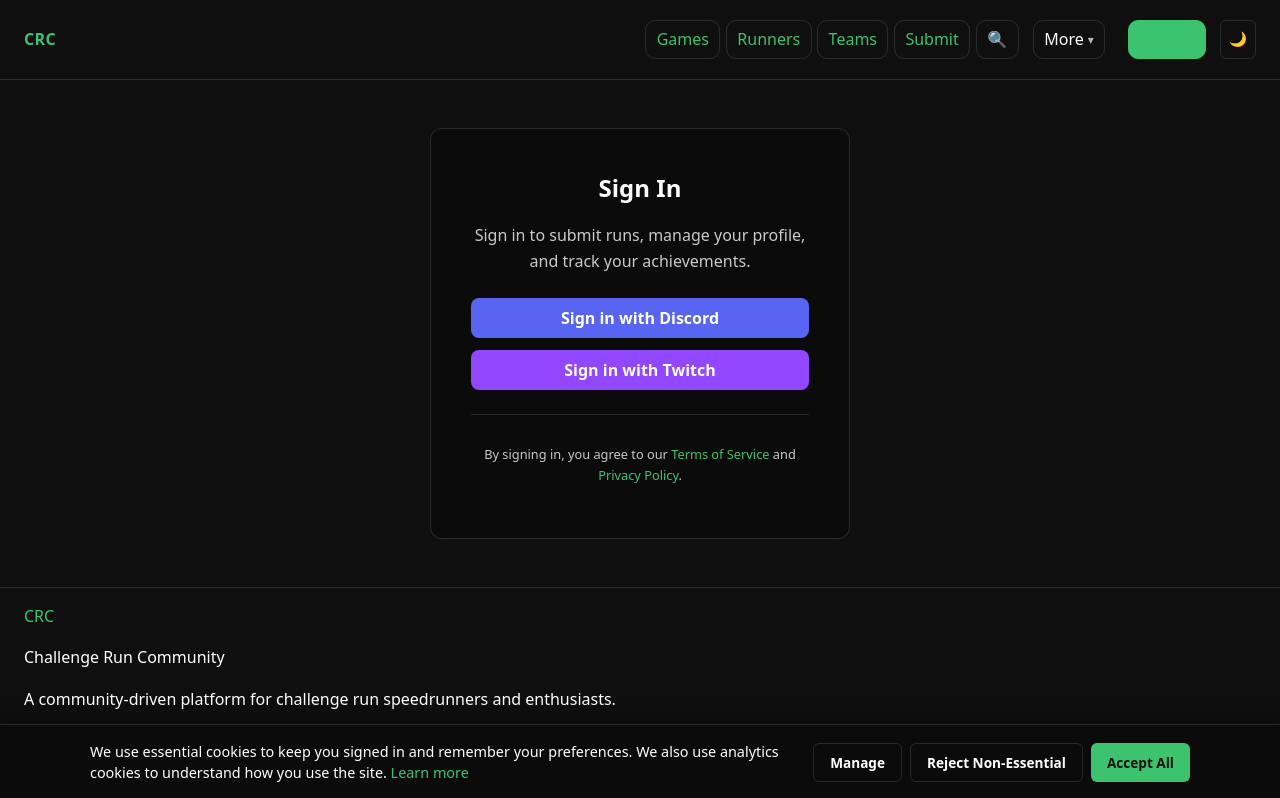
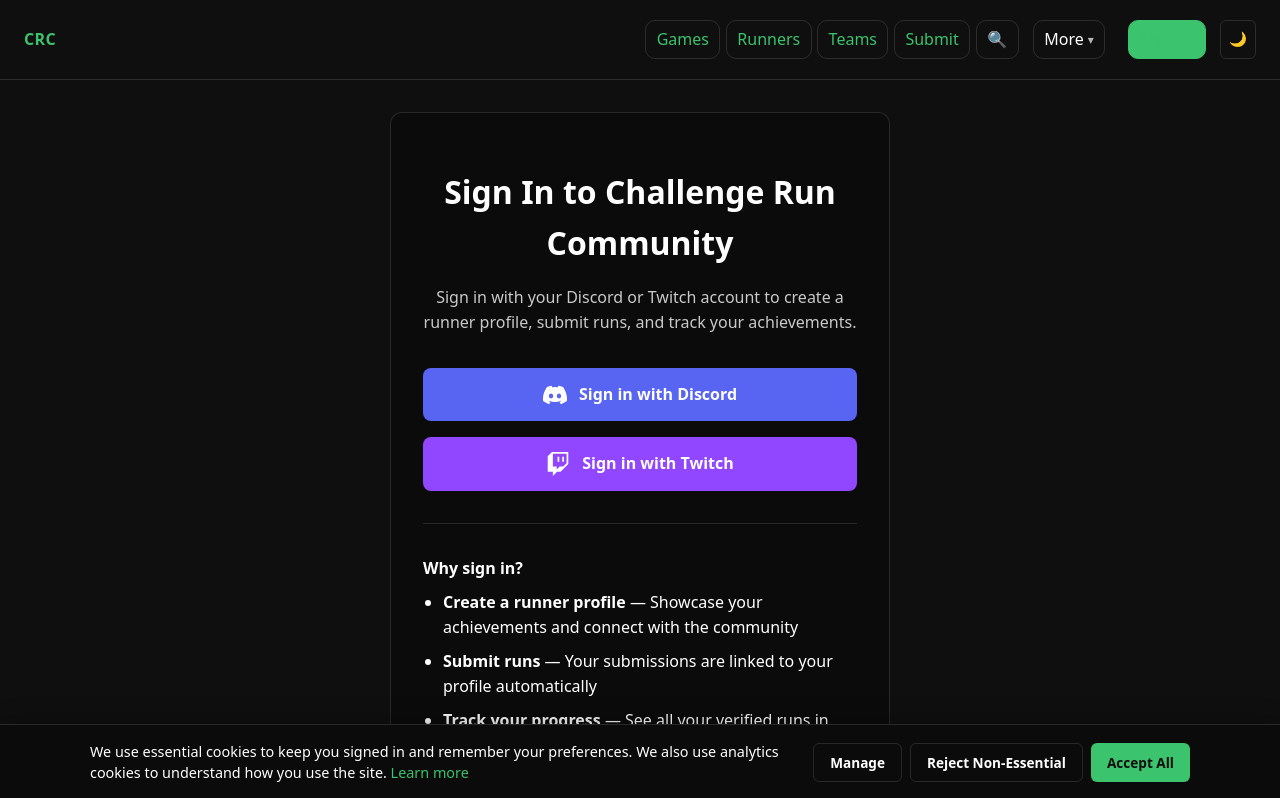
Before and after one commit to GaryAsher/CRC, a SvelteKit app: page /sign-in in a window 1280 px wide. Shown: the top 798 px of the page. Built offline with nearby package versions, Linux system fonts and the light colour scheme; no server answers.

Commit message:
fix: align sign-in, search, teams pages with Jekyll SCSS classes

```diff
--- a/src/routes/sign-in/+page.svelte
+++ b/src/routes/sign-in/+page.svelte
@@ -8,12 +8,20 @@
 
 	let signingIn = $state(false);
 	let errorMessage = $state('');
+	let loading = $state(true);
+	let userMeta = $state<{ avatar?: string; name?: string; provider?: string } | null>(null);
 
-	// If already signed in, redirect
 	onMount(() => {
+		// Check if already signed in
 		if ($session) {
-			goto('/profile');
+			const meta = $session.user?.user_metadata;
+			userMeta = {
+				avatar: meta?.avatar_url || meta?.picture,
+				name: meta?.full_name || meta?.name || meta?.user_name || 'User',
+				provider: $session.user?.app_metadata?.provider || 'OAuth'
+			};
 		}
+		loading = false;
 	});
 
 	async function signInWith(provider: 'discord' | 'twitch') {
@@ -34,114 +42,205 @@
 			signingIn = false;
 		}
 	}
+
+	async function signOut() {
+		await supabase.auth.signOut();
+		userMeta = null;
+	}
 </script>
 
 <svelte:head><title>Sign In | Challenge Run Community</title></svelte:head>
 
 <div class="page-width">
 	<div class="sign-in-page">
-		<div class="sign-in-card">
-			<h1>Sign In</h1>
-			<p class="muted">Sign in to submit runs, manage your profile, and track your achievements.</p>
+		<div class="sign-in-card card">
+			<h1>Sign In to Challenge Run Community</h1>
+			<p class="muted sign-in-intro">
+				Sign in with your Discord or Twitch account to create a runner profile, submit runs, and track your achievements.
+			</p>
 
+			<!-- Loading state -->
+			{#if loading}
+				<div class="sign-in-loading">
+					<div class="spinner"></div>
+					<p class="muted">Loading...</p>
+				</div>
+
+			<!-- Already signed in -->
+			{:else if $session && userMeta}
+				<div class="sign-in-state">
+					<div class="sign-in-user">
+						<img
+							src={userMeta.avatar || '/assets/img/site/default-runner.png'}
+							alt=""
+							class="sign-in-user__avatar"
+						/>
+						<div class="sign-in-user__info">
+							<p class="sign-in-user__name">{userMeta.name}</p>
+							<p class="sign-in-user__provider muted">via {userMeta.provider?.charAt(0).toUpperCase()}{userMeta.provider?.slice(1)}</p>
+						</div>
+					</div>
+					<p class="muted">You're already signed in!</p>
+					<div class="sign-in-actions">
+						<a href="/profile" class="btn btn--primary">Go to Profile</a>
+						<a href="/profile/settings" class="btn">Settings</a>
+						<button type="button" class="btn" onclick={signOut}>Sign Out</button>
+					</div>
+				</div>
+
+			<!-- Sign in options -->
+			{:else}
 				{#if errorMessage}
-				<div class="alert alert--error">{errorMessage}</div>
+					<div class="sign-in-error">
+						<p class="sign-in-error__message">{errorMessage}</p>
+						<button type="button" class="btn" onclick={() => errorMessage = ''}>Try Again</button>
+					</div>
 				{/if}
 
-			<div class="sign-in-buttons">
+				<div class="sign-in-options">
 					<button
-					class="btn btn--discord"
+						type="button"
+						class="sign-in-btn sign-in-btn--discord"
 						onclick={() => signInWith('discord')}
 						disabled={signingIn}
 					>
-					{signingIn ? 'Redirecting...' : 'Sign in with Discord'}
+						<svg class="sign-in-btn__icon" viewBox="0 0 24 24" fill="currentColor">
+							<path d="M20.317 4.37a19.791 19.791 0 0 0-4.885-1.515.074.074 0 0 0-.079.037c-.21.375-.444.864-.608 1.25a18.27 18.27 0 0 0-5.487 0 12.64 12.64 0 0 0-.617-1.25.077.077 0 0 0-.079-.037A19.736 19.736 0 0 0 3.677 4.37a.07.07 0 0 0-.032.027C.533 9.046-.32 13.58.099 18.057a.082.082 0 0 0 .031.057 19.9 19.9 0 0 0 5.993 3.03.078.078 0 0 0 .084-.028 14.09 14.09 0 0 0 1.226-1.994.076.076 0 0 0-.041-.106 13.107 13.107 0 0 1-1.872-.892.077.077 0 0 1-.008-.128 10.2 10.2 0 0 0 .372-.292.074.074 0 0 1 .077-.01c3.928 1.793 8.18 1.793 12.062 0a.074.074 0 0 1 .078.01c.12.098.246.198.373.292a.077.077 0 0 1-.006.127 12.299 12.299 0 0 1-1.873.892.077.077 0 0 0-.041.107c.36.698.772 1.362 1.225 1.993a.076.076 0 0 0 .084.028 19.839 19.839 0 0 0 6.002-3.03.077.077 0 0 0 .032-.054c.5-5.177-.838-9.674-3.549-13.66a.061.061 0 0 0-.031-.03zM8.02 15.33c-1.183 0-2.157-1.085-2.157-2.419 0-1.333.956-2.419 2.157-2.419 1.21 0 2.176 1.096 2.157 2.42 0 1.333-.956 2.418-2.157 2.418zm7.975 0c-1.183 0-2.157-1.085-2.157-2.419 0-1.333.955-2.419 2.157-2.419 1.21 0 2.176 1.096 2.157 2.42 0 1.333-.946 2.418-2.157 2.418z"/>
+						</svg>
+						<span>{signingIn ? 'Redirecting...' : 'Sign in with Discord'}</span>
 					</button>
+
 					<button
-					class="btn btn--twitch"
+						type="button"
+						class="sign-in-btn sign-in-btn--twitch"
 						onclick={() => signInWith('twitch')}
 						disabled={signingIn}
 					>
-					{signingIn ? 'Redirecting...' : 'Sign in with Twitch'}
+						<svg class="sign-in-btn__icon" viewBox="0 0 24 24" fill="currentColor">
+							<path d="M11.571 4.714h1.715v5.143H11.57zm4.715 0H18v5.143h-1.714zM6 0L1.714 4.286v15.428h5.143V24l4.286-4.286h3.428L22.286 12V0zm14.571 11.143l-3.428 3.428h-3.429l-3 3v-3H6.857V1.714h13.714Z"/>
+						</svg>
+						<span>{signingIn ? 'Redirecting...' : 'Sign in with Twitch'}</span>
 					</button>
 				</div>
+			{/if}
 
-			<div class="sign-in-footer">
-				<p class="muted">By signing in, you agree to our <a href="/legal/terms">Terms of Service</a> and <a href="/legal/privacy">Privacy Policy</a>.</p>
+			<hr class="sign-in-divider" />
+
+			<div class="sign-in-info">
+				<h3>Why sign in?</h3>
+				<ul>
+					<li><strong>Create a runner profile</strong> — Showcase your achievements and connect with the community</li>
+					<li><strong>Submit runs</strong> — Your submissions are linked to your profile automatically</li>
+					<li><strong>Track your progress</strong> — See all your verified runs in one place</li>
+					<li><strong>Earn badges</strong> — Unlock achievements as you complete challenges</li>
+				</ul>
+
+				<h3>Account Requirements</h3>
+				<p class="muted">
+					To prevent spam and fake accounts, your Discord or Twitch account must be at least <strong>30 days old</strong> to create a runner profile.
+				</p>
+
+				<h3>Privacy</h3>
+				<p class="muted">
+					We only request basic profile information (username, avatar). We never post on your behalf or access private data.
+				</p>
 			</div>
 		</div>
 	</div>
 </div>
 
 <style>
+	/* sign-in-page and sign-in-card use global SCSS from Jekyll inline pattern */
 	.sign-in-page {
-		display: flex;
-		justify-content: center;
-		padding: 3rem 0;
+		max-width: 500px;
+		margin: 2rem auto;
 	}
-	.sign-in-card {
-		max-width: 420px;
-		width: 100%;
+	.sign-in-card { padding: 2rem; }
+	.sign-in-card h1 {
 		text-align: center;
-		padding: 2.5rem;
-		background: var(--surface);
-		border: 1px solid var(--border);
-		border-radius: 12px;
+		margin-bottom: 0.5rem;
 	}
-	.sign-in-card h1 {
-		margin: 0 0 0.5rem;
-		font-size: 1.5rem;
+	.sign-in-intro {
+		text-align: center;
+		margin-bottom: 2rem;
 	}
-	.sign-in-card > .muted {
-		margin-bottom: 1.5rem;
-	}
-	.sign-in-buttons {
+	.sign-in-options {
 		display: flex;
 		flex-direction: column;
-		gap: 0.75rem;
+		gap: 1rem;
 	}
-	.btn {
-		display: inline-flex;
+	.sign-in-btn {
+		display: flex;
 		align-items: center;
 		justify-content: center;
-		gap: 0.6rem;
-		padding: 0.75rem 1.5rem;
+		gap: 0.75rem;
+		width: 100%;
+		padding: 0.875rem 1.5rem;
 		border: none;
 		border-radius: 8px;
 		font-size: 1rem;
 		font-weight: 600;
 		cursor: pointer;
-		transition: background 0.15s, opacity 0.15s;
+		transition: transform 0.15s ease, box-shadow 0.15s ease;
 	}
-	.btn:disabled {
-		opacity: 0.6;
-		cursor: not-allowed;
+	.sign-in-btn:hover {
+		transform: translateY(-2px);
+		box-shadow: 0 4px 12px rgba(0, 0, 0, 0.2);
 	}
-	.btn--discord {
-		background: #5865F2;
-		color: #fff;
+	.sign-in-btn:active { transform: translateY(0); }
+	.sign-in-btn:disabled { opacity: 0.6; cursor: not-allowed; transform: none; }
+	.sign-in-btn__icon { width: 24px; height: 24px; }
+	.sign-in-btn--discord { background: #5865F2; color: white; }
+	.sign-in-btn--discord:hover:not(:disabled) { background: #4752C4; }
+	.sign-in-btn--twitch { background: #9146FF; color: white; }
+	.sign-in-btn--twitch:hover:not(:disabled) { background: #7B2FE0; }
+	.sign-in-loading { text-align: center; padding: 2rem; }
+	.sign-in-loading .spinner { margin: 0 auto 1rem; }
+	.sign-in-error {
+		text-align: center;
+		padding: 1rem;
+		background: var(--danger-bg, rgba(220, 53, 69, 0.1));
+		border-radius: 8px;
+		margin-bottom: 1rem;
 	}
-	.btn--discord:hover:not(:disabled) { background: #4752C4; }
-	.btn--twitch {
-		background: #9146FF;
-		color: #fff;
+	.sign-in-error__message {
+		color: var(--danger, #dc3545);
+		margin-bottom: 1rem;
 	}
-	.btn--twitch:hover:not(:disabled) { background: #772CE8; }
-	.sign-in-footer {
-		margin-top: 1.5rem;
-		padding-top: 1rem;
+	.sign-in-state { text-align: center; padding: 1rem 0; }
+	.sign-in-user {
+		display: flex;
+		align-items: center;
+		justify-content: center;
+		gap: 1rem;
+		margin-bottom: 1rem;
+	}
+	.sign-in-user__avatar {
+		width: 64px; height: 64px;
+		border-radius: 50%;
+		background: var(--bg-secondary);
+	}
+	.sign-in-user__info { text-align: left; }
+	.sign-in-user__name { font-weight: 600; font-size: 1.125rem; margin: 0; }
+	.sign-in-user__provider { margin: 0; font-size: 0.875rem; }
+	.sign-in-actions {
+		display: flex; gap: 1rem; justify-content: center; margin-top: 1.5rem;
+	}
+	.sign-in-divider {
+		margin: 2rem 0;
+		border: none;
 		border-top: 1px solid var(--border);
 	}
-	.sign-in-footer .muted { font-size: 0.8rem; }
-	.sign-in-footer a { color: var(--accent); text-decoration: none; }
-	.sign-in-footer a:hover { text-decoration: underline; }
-	.alert--error {
-		padding: 0.75rem 1rem;
-		border-radius: 6px;
-		margin-bottom: 1rem;
-		font-size: 0.9rem;
-		background: rgba(239, 68, 68, 0.1);
-		border: 1px solid rgba(239, 68, 68, 0.3);
-		color: #ef4444;
-		text-align: left;
+	.sign-in-info h3 {
+		font-size: 1rem;
+		margin: 1.5rem 0 0.5rem;
+	}
+	.sign-in-info h3:first-child { margin-top: 0; }
+	.sign-in-info ul { margin: 0; padding-left: 1.25rem; }
+	.sign-in-info li { margin-bottom: 0.5rem; }
+
+	@media (max-width: 480px) {
+		.sign-in-card { padding: 1.5rem; }
+		.sign-in-actions { flex-direction: column; }
 	}
 </style>
```
Also changed, not shown: src/routes/search/+page.server.ts (+22 -4 lines), src/routes/search/+page.svelte (+125 -71 lines), src/routes/teams/+page.svelte (+24 -6 lines), src/routes/teams/[team_id]/+page.svelte (+6 -4 lines). Lines whose indentation alone changed are shown as unchanged.
